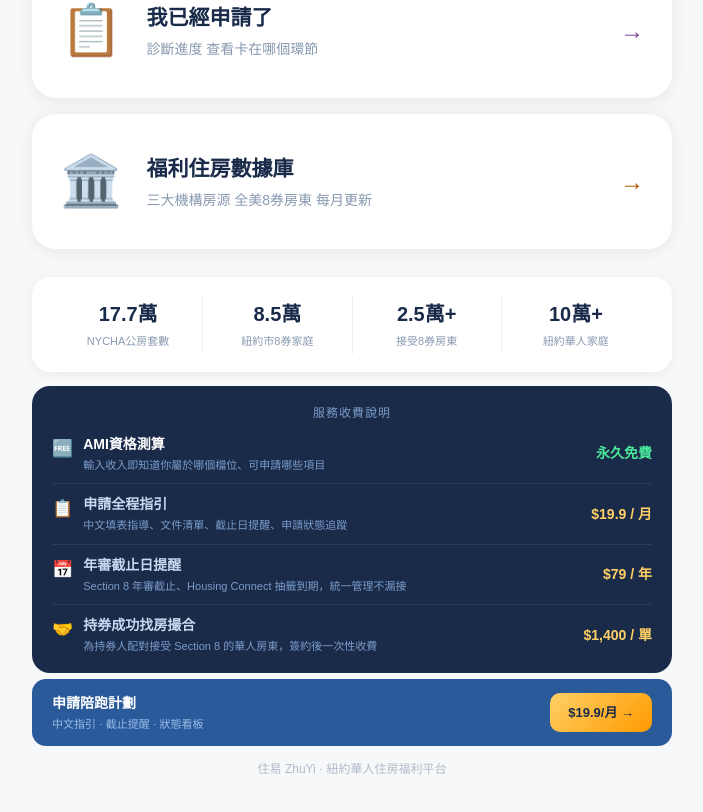
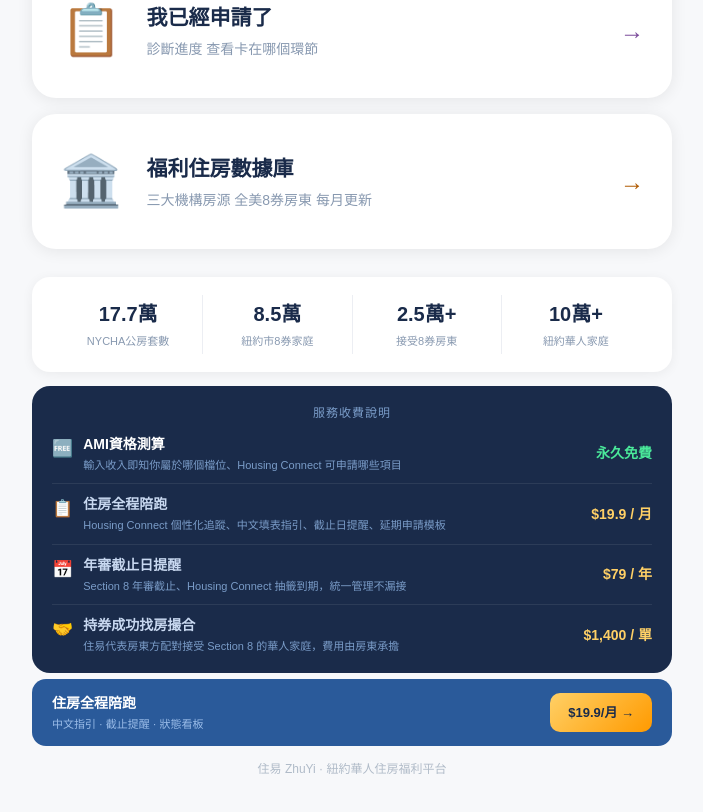
Before and after one commit to mtaiya2026jan-beep/zhuyi, a Next.js app: page / in a window 1280 px wide. Shown: the part 931-1743 px from the top of the page, without its empty margins (288-991 px from the left). Built offline with nearby package versions, Linux system fonts and the light colour scheme.

Commit message:
feat: 首页定价文案更新+住房全程陪跑

```diff
--- a/src/app/page.tsx
+++ b/src/app/page.tsx
@@ -8,10 +8,10 @@ const CARDS=[
   {icon:"🏛️",title:"福利住房數據庫",sub:"三大機構房源  全美8券房東  每月更新",href:"/database",color:"#B05A00"},
 ];
 const PRICING=[
-  {icon:"🆓",label:"AMI資格測算",desc:"輸入收入即知道你屬於哪個檔位、可申請哪些項目",price:"永久免費",priceColor:"#4AE89A",free:true},
-  {icon:"📋",label:"申請全程指引",desc:"中文填表指導、文件清單、截止日提醒、申請狀態追蹤",price:"$19.9 / 月",priceColor:"#FFD066",free:false},
+  {icon:"🆓",label:"AMI資格測算",desc:"輸入收入即知你屬於哪個檔位、Housing Connect 可申請哪些項目",price:"永久免費",priceColor:"#4AE89A",free:true},
+  {icon:"📋",label:"住房全程陪跑",desc:"Housing Connect 個性化追蹤、中文填表指引、截止日提醒、延期申請模板",price:"$19.9 / 月",priceColor:"#FFD066",free:false},
   {icon:"📅",label:"年審截止日提醒",desc:"Section 8 年審截止、Housing Connect 抽籤到期，統一管理不漏接",price:"$79 / 年",priceColor:"#FFD066",free:false},
-  {icon:"🤝",label:"持券成功找房撮合",desc:"為持券人配對接受 Section 8 的華人房東，簽約後一次性收費",price:"$1,400 / 單",priceColor:"#FFD066",free:false},
+  {icon:"🤝",label:"持券成功找房撮合",desc:"住易代表房東方配對接受 Section 8 的華人家庭，費用由房東承擔",price:"$1,400 / 單",priceColor:"#FFD066",free:false},
 ];
 export default function Home(){
   const router=useRouter();
@@ -77,7 +77,7 @@ export default function Home(){
         </div>
         <div style={{background:"#2A5A9A",borderRadius:14,padding:"14px 20px",marginTop:6,display:"flex",alignItems:"center",justifyContent:"space-between"}}>
           <div>
-            <div style={{fontSize:14,color:"#fff",fontWeight:700}}>申請陪跑計劃</div>
+            <div style={{fontSize:14,color:"#fff",fontWeight:700}}>住房全程陪跑</div>
             <div style={{fontSize:11,color:"#9ABCE8",marginTop:2}}>中文指引 · 截止提醒 · 狀態看板</div>
           </div>
           <a href="/pricing" style={{padding:"10px 18px",borderRadius:10,background:"linear-gradient(135deg,#FFD066,#FF9A00)",color:"#1A2B4A",fontSize:13,fontWeight:800,textDecoration:"none",whiteSpace:"nowrap"}}>$19.9/月 →</a>
```
